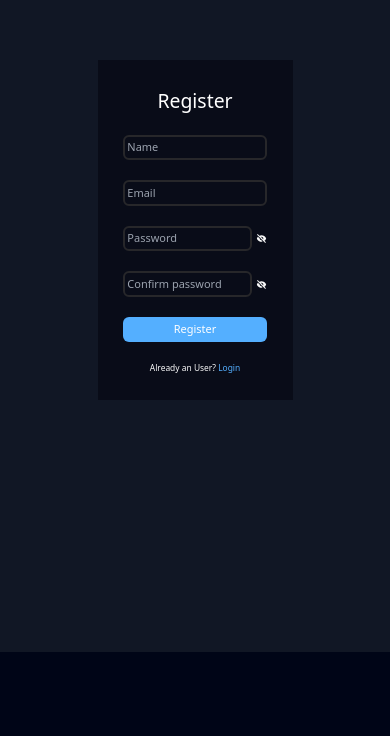
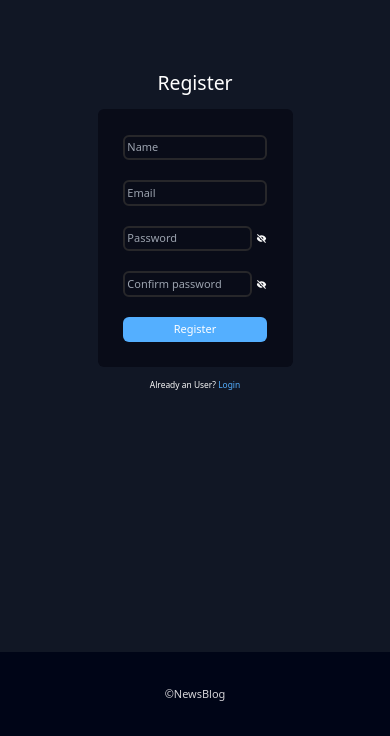
Before and after one commit to candy12345678910/News_Blog, a React (Vite) app: page /register in a window 390 px wide. Shown: the part 192-928 px from the top of the page. Built offline with nearby package versions, Linux system fonts and the light colour scheme; no server answers.

Commit message:
nothing just added some image in login and register component

```diff
--- a/src/components/Footer.jsx
+++ b/src/components/Footer.jsx
@@ -3,8 +3,8 @@ import React from 'react'
 const Footer = () => {
     return (
         <>
-            <div className='h-[10vh] bg-darkBack'>
-
+            <div className='h-[10vh] bg-darkBack bottom-0 flex justify-center items-center'>
+                <p className='text-zinc-300 font-medium text-[1.3vmax]'>&#xA9;NewsBlog</p>
             </div>
         </>
     )
--- a/src/components/Login.jsx
+++ b/src/components/Login.jsx
@@ -21,12 +21,14 @@ function Login() {
 
     return (
         <>
-        <div className='bg-[#111725] h-[100vh] flex flex-col gap-3 justify-center items-center'>
+        <div className='bg-[#111725] h-screen flex flex-col gap-3 justify-center items-center'>
 
-            <div className='w-[50vw] h-auto bg-[#02030e57] p-[3vmax] rounded-[3vm] flex flex-col gap-5 justify-center items-center'>
                 <p className='text-[2.3vmax] font-medium text-[white]'>Login</p>
 
-                <form method='post' className="w-full flex flex-col gap-5" onSubmit={handelLogin}>
+            <div className='overflow-hidden w-[50vw] h-auto bg-[#02030e57] rounded-md flex flex-row gap-5 justify-center items-center'>
+                <img className="hidden md:block w-[25%] h-[100%] " src="https://images.pexels.com/photos/1106476/pexels-photo-1106476.jpeg?auto=compress&cs=tinysrgb&w=1260&h=750&dpr=1" alt="profile"/>
+
+                <form method='post' className="w-full flex flex-col gap-5 p-[3vmax]" onSubmit={handelLogin}>
                         <input className='p-[.3vmax] w-full bg-transparent border-2 border-zinc-800 rounded-md outline-none text-zinc-50 text-[1.3vmax]' type="text" placeholder='Email' name="email"/>
                         <div className='flex flex-row items-center gap-1'>
                             <input className='p-[.3vmax] w-full bg-transparent border-2 border-zinc-800 rounded-md outline-none text-zinc-50 text-[1.3vmax]' type={hide?"password":"text"} placeholder='Password' name="password"/>
@@ -37,8 +39,8 @@ function Login() {
                 </form>
 
 
+            </div>
                 <p className='text-zinc-50 text-[1vmax] hover:cursor-pointer'>Not an User? <span className='text-customLiteBlue font-medium' onClick={()=>navigate("/register")}>Register</span></p>
-            </div>
 
         </div>
         </>
--- a/src/components/Register.jsx
+++ b/src/components/Register.jsx
@@ -38,12 +38,15 @@ function Register() {
 
     return (
         <>
-        <div className='bg-[#111725] h-[100vh] flex flex-col gap-3 justify-center items-center'>
+        <div className='bg-[#111725] h-screen flex flex-col gap-3 justify-center items-center'>
 
-            <div className='w-[50vw] h-auto bg-[#02030e8a] p-[3vmax] rounded-[3vm] flex flex-col gap-5 justify-center items-center'>
-                <p className='text-[2.3vmax] font-medium text-[white]'>Register</p>
+            <p className='text-[2.3vmax] font-medium text-[white]'>Register</p>
 
-                <form method='post' className="w-full flex flex-col gap-5" onSubmit={handleSubmit}>
+            <div className='overflow-hidden w-[50vw] h-auto bg-[#02030e8a] rounded-md flex flex-row gap-5 justify-center items-center'>
+
+                <img className="hidden md:block w-[30%] h-[100%]" src="https://images.pexels.com/photos/3183149/pexels-photo-3183149.jpeg?auto=compress&cs=tinysrgb&w=1260&h=750&dpr=1" alt="profile"/>
+
+                <form method='post' className="w-full flex flex-col gap-5 p-[3vmax]" onSubmit={handleSubmit}>
                         <input className='p-[.3vmax] w-full bg-transparent border-2 border-zinc-800 rounded-md outline-none text-zinc-50 text-[1.3vmax]' type="text" placeholder='Name' name="Name" onChange={(e)=>setName(e.target.value)}/>
 
                         <input className='p-[.3vmax] w-full bg-transparent border-2 border-zinc-800 rounded-md outline-none text-zinc-50 text-[1.3vmax]' type="text" placeholder='Email' name="email" onChange={(e)=>setEmail(e.target.value)}/>
@@ -59,11 +62,8 @@ function Register() {
                         </div>
                         <button className='transition duration-375 w-full text-[#ffffff] text-[1.3vmax] font-medium px-[1.1vmax] py-[.5vmax] bg-customLiteBlue rounded-md hover:bg-[#1c3074]'>Register</button>
                 </form>
-
-
-                <p className='text-zinc-50 text-[1vmax] hover:cursor-pointer'>Already an User? <span className='text-customLiteBlue font-medium' onClick={()=>navigate("/login")}>Login</span></p>
-
             </div>
+            <p className='text-zinc-50 text-[1vmax] hover:cursor-pointer'>Already an User? <span className='text-customLiteBlue font-medium' onClick={()=>navigate("/login")}>Login</span></p>
 
         </div>
         </>
```
